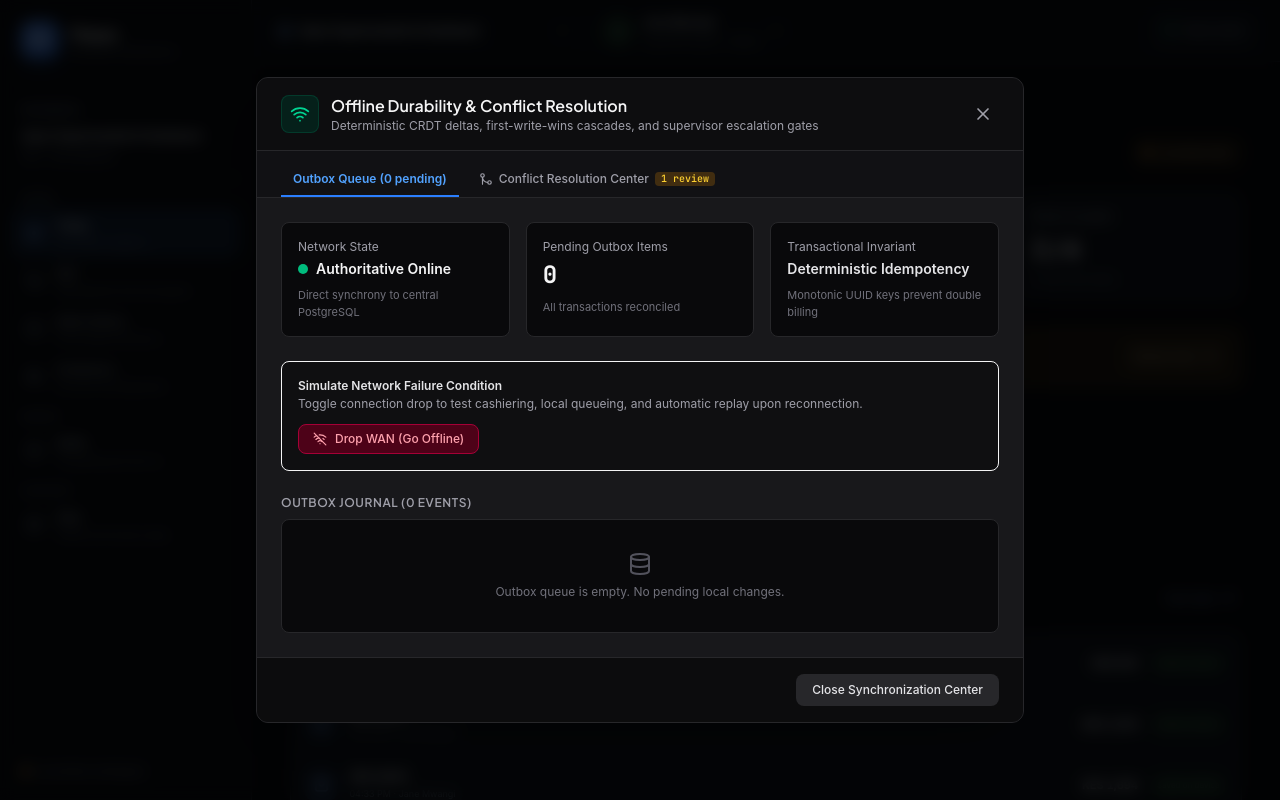
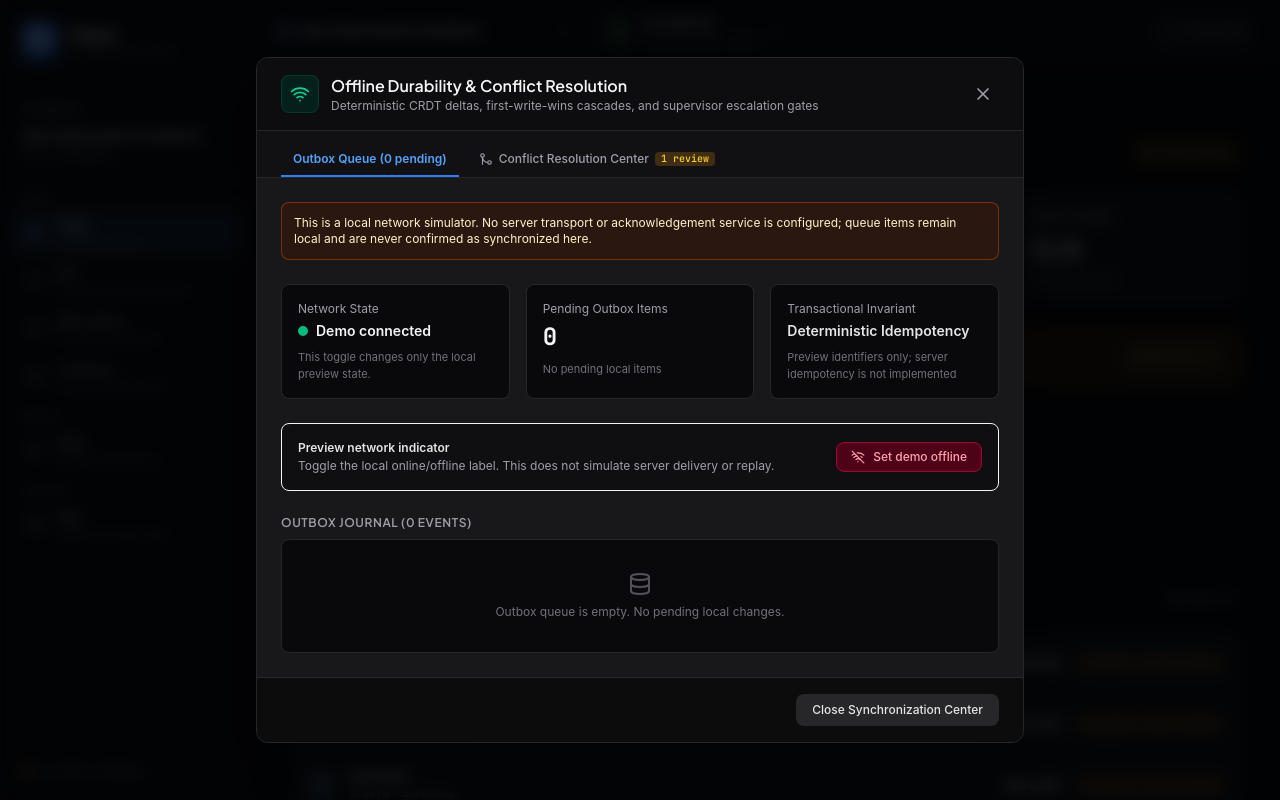
Before and after one commit to davemusau00/mazao-erp-v1, a React (Vite) app: page / in a window 1280 px wide. Both pictures are taken after a click on the button "Demo online". Built offline with nearby package versions, Linux system fonts and the light colour scheme.

Commit message:
feat: update LedgerView, ReceiptModal, HospitalityView, SalesHistoryView, SyncCenterModal, and storage for improved local demo functionality and error handling

```diff
--- a/src/components/hardware/ReceiptModal.tsx
+++ b/src/components/hardware/ReceiptModal.tsx
@@ -186,7 +186,7 @@ export const ReceiptModal: React.FC<ReceiptModalProps> = ({ order, tenant, onClo
             {/* Offline sync note if needed */}
             {order.syncStatus === 'pending_outbox' && (
               <div className="mt-2 p-1 bg-amber-100 border border-amber-300 rounded text-amber-900 text-[9px] text-center font-sans font-medium">
-                Offline Transaction · Saved in Local Outbox
+                Local preview record · not server-confirmed
               </div>
             )}
           </div>
--- a/src/components/home/TodayWorkspace.tsx
+++ b/src/components/home/TodayWorkspace.tsx
@@ -40,7 +40,7 @@ export function TodayWorkspace({ tenant, onNavigate }: { tenant: TenantProfile;
     </section>
 
     <section className="workspace-section"><div className="section-heading"><div><h2>Recent activity</h2><p>Sales recorded on this device today.</p></div><button type="button" className="text-action" onClick={() => onNavigate('sales')}>View sales <ArrowUpRight size={15} /></button></div>
-      {orders.length === 0 ? <div className="activity-empty"><ShoppingBag size={18} /><span>No sales recorded today.</span></div> : <div className="activity-list">{orders.slice(0, 5).map(order => <div className="activity-row" key={order.id}><div className="activity-mark"><ShoppingBag size={15} /></div><div className="activity-main"><strong>{order.orderNumber}</strong><small>{new Date(order.timestamp).toLocaleTimeString([], { hour: '2-digit', minute: '2-digit' })} · {order.cashierName}</small></div><strong className="activity-value">{money.format(order.total)}</strong><span className={`mini-status ${order.syncStatus === 'pending_outbox' ? 'pending' : 'confirmed'}`}>{order.syncStatus === 'pending_outbox' ? 'Waiting to sync' : 'Saved on device'}</span></div>)}</div>}
+      {orders.length === 0 ? <div className="activity-empty"><ShoppingBag size={18} /><span>No sales recorded today.</span></div> : <div className="activity-list">{orders.slice(0, 5).map(order => <div className="activity-row" key={order.id}><div className="activity-mark"><ShoppingBag size={15} /></div><div className="activity-main"><strong>{order.orderNumber}</strong><small>{new Date(order.timestamp).toLocaleTimeString([], { hour: '2-digit', minute: '2-digit' })} · {order.cashierName}</small></div><strong className="activity-value">{money.format(order.total)}</strong><span className="mini-status pending">Local preview · not server-confirmed</span></div>)}</div>}
     </section>
     <div className="prototype-footnote"><Clock3 size={14} /><span>Summary uses this device’s local demo data. Totals may not represent a server-confirmed report.</span></div>
   </div>;
--- a/src/components/sales/SalesHistoryView.tsx
+++ b/src/components/sales/SalesHistoryView.tsx
@@ -89,8 +89,8 @@ export const SalesHistoryView: React.FC<SalesHistoryViewProps> = ({
       showToast(`Order #${refundOrderTarget.orderNumber} successfully refunded & inventory restored.`);
       setRefundOrderTarget(null);
       refreshData();
-    } catch {
-      showToast('Failed to process refund.');
+    } catch (error) {
+      showToast(error instanceof Error ? error.message : 'Refund was not completed. Check the local record before retrying.');
     }
   };
 
@@ -482,7 +482,7 @@ export const SalesHistoryView: React.FC<SalesHistoryViewProps> = ({
       >
         <form id="refund-form" onSubmit={handleConfirmRefund} className="space-y-4">
           <div className="p-3.5 rounded-lg bg-rose-950/40 border border-rose-900/60 text-xs text-rose-300 leading-relaxed">
-            Executing this refund will immediately reverse the sales revenue in the General Ledger, restock the {refundOrderTarget?.items.length} item line(s) back into active catalogue inventory, and log a supervisor audit trail entry.
+            Local preview only: this records a full refund, separates the revenue and VAT reversals, restores stock, and adds a local audit entry. It is not an authoritative payment refund.
           </div>
 
           <div className="space-y-1">
--- a/src/components/sync/SyncCenterModal.tsx
+++ b/src/components/sync/SyncCenterModal.tsx
@@ -4,7 +4,6 @@ import { SyncConflict } from '../../types/erp';
 import {
   Wifi,
   WifiOff,
-  RefreshCw,
   X,
   Database,
   ArrowRight,
@@ -36,16 +35,6 @@ export const SyncCenterModal: React.FC<SyncCenterModalProps> = ({ isOpen, onClos
 
   const handleToggleOnline = () => {
     storage.toggleNetworkSimulation();
-    setTick(t => t + 1);
-  };
-
-  const handleManualFlush = () => {
-    storage.flushOutboxQueue();
-    setTick(t => t + 1);
-  };
-
-  const handleClearSynced = () => {
-    storage.clearSyncedOutbox();
     setTick(t => t + 1);
   };
 
@@ -118,6 +107,9 @@ export const SyncCenterModal: React.FC<SyncCenterModalProps> = ({ isOpen, onClos
 
         {/* Modal Scrollable Body */}
         <div className="flex-1 overflow-y-auto p-6 space-y-6">
+          <div role="status" className="rounded-lg border border-amber-800/70 bg-amber-950/40 p-3 text-xs text-amber-100">
+            This is a local network simulator. No server transport or acknowledgement service is configured; queue items remain local and are never confirmed as synchronized here.
+          </div>
           {/* TAB 1: OUTBOX QUEUE */}
           {activeTab === 'queue' && (
             <div className="space-y-6">
@@ -128,11 +120,11 @@ export const SyncCenterModal: React.FC<SyncCenterModalProps> = ({ isOpen, onClos
                   <div className="flex items-center gap-2">
                     <span className={`inline-block w-2.5 h-2.5 rounded-full ${isOnline ? 'bg-emerald-500' : 'bg-rose-500'}`} />
                     <span className="text-sm font-semibold text-zinc-100">
-                      {isOnline ? 'Authoritative Online' : 'Offline / Isolated'}
+                      {isOnline ? 'Demo connected' : 'Demo disconnected'}
                     </span>
                   </div>
                   <p className="text-[11px] text-zinc-500 mt-2">
-                    {isOnline ? 'Direct synchrony to central PostgreSQL' : 'Operating on durable IndexedDB queue'}
+                    {isOnline ? 'This toggle changes only the local preview state.' : 'Local preview mode; durability is limited to browser storage.'}
                   </p>
                 </div>
 
@@ -142,7 +134,7 @@ export const SyncCenterModal: React.FC<SyncCenterModalProps> = ({ isOpen, onClos
                     {pendingCount}
                   </div>
                   <p className="text-[11px] text-zinc-500 mt-2">
-                    {pendingCount > 0 ? 'Awaiting reconnection flush' : 'All transactions reconciled'}
+                    {pendingCount > 0 ? 'No remote acknowledgement received' : 'No pending local items'}
                   </p>
                 </div>
 
@@ -152,7 +144,7 @@ export const SyncCenterModal: React.FC<SyncCenterModalProps> = ({ isOpen, onClos
                     Deterministic Idempotency
                   </div>
                   <p className="text-[11px] text-zinc-500 mt-2">
-                    Monotonic UUID keys prevent double billing
+                    Preview identifiers only; server idempotency is not implemented
                   </p>
                 </div>
               </div>
@@ -160,9 +152,9 @@ export const SyncCenterModal: React.FC<SyncCenterModalProps> = ({ isOpen, onClos
               {/* Network Toggle Simulator */}
               <div className="flex flex-wrap items-center justify-between gap-3 p-4 bg-zinc-950/60 border border-zinc-850 rounded-lg">
                 <div className="space-y-0.5">
-                  <div className="text-xs font-semibold text-zinc-200">Simulate Network Failure Condition</div>
+                  <div className="text-xs font-semibold text-zinc-200">Preview network indicator</div>
                   <div className="text-xs text-zinc-400">
-                    Toggle connection drop to test cashiering, local queueing, and automatic replay upon reconnection.
+                    Toggle the local online/offline label. This does not simulate server delivery or replay.
                   </div>
                 </div>
                 <div className="flex items-center gap-2">
@@ -177,23 +169,24 @@ export const SyncCenterModal: React.FC<SyncCenterModalProps> = ({ isOpen, onClos
                     {isOnline ? (
                       <>
                         <WifiOff className="w-3.5 h-3.5" />
-                        Drop WAN (Go Offline)
+                        Set demo offline
                       </>
                     ) : (
                       <>
                         <Wifi className="w-3.5 h-3.5" />
-                        Restore WAN (Go Online)
+                        Set demo online
                       </>
                     )}
                   </button>
 
                   {isOnline && pendingCount > 0 && (
                     <button
-                      onClick={handleManualFlush}
-                      className="flex items-center gap-1.5 px-3 py-1.5 text-xs font-medium text-white bg-blue-600 hover:bg-blue-500 rounded-lg transition-colors"
+                      type="button"
+                      disabled
+                      title="No authenticated server transport is configured"
+                      className="flex items-center gap-1.5 px-3 py-1.5 text-xs font-medium text-zinc-500 bg-zinc-900 border border-zinc-800 rounded-lg cursor-not-allowed"
                     >
-                      <RefreshCw className="w-3.5 h-3.5" />
-                      Sync Outbox Now
+                      No server sync configured
                     </button>
                   )}
                 </div>
@@ -205,14 +198,6 @@ export const SyncCenterModal: React.FC<SyncCenterModalProps> = ({ isOpen, onClos
                   <h4 className="text-xs font-semibold uppercase tracking-wider text-zinc-400">
                     Outbox Journal ({queue.length} events)
                   </h4>
-                  {queue.some(q => q.status === 'synced') && (
-                    <button
-                      onClick={handleClearSynced}
-                      className="text-xs text-zinc-500 hover:text-zinc-300 transition-colors"
-                    >
-                      Clear Reconciled Records
-                    </button>
-                  )}
                 </div>
 
                 <div className="border border-zinc-800 rounded-lg bg-zinc-950 overflow-hidden max-h-56 overflow-y-auto">
@@ -228,10 +213,10 @@ export const SyncCenterModal: React.FC<SyncCenterModalProps> = ({ isOpen, onClos
                           <div className="flex items-center gap-3">
                             <span className={`px-2 py-0.5 rounded text-[10px] font-sans font-medium uppercase ${
                               item.status === 'synced'
-                                ? 'bg-emerald-950 text-emerald-400 border border-emerald-900'
+                                ? 'bg-zinc-900 text-zinc-400 border border-zinc-700'
                                 : 'bg-amber-950 text-amber-400 border border-amber-900'
                             }`}>
-                              {item.status}
+                              {item.status === 'synced' ? 'legacy demo label' : 'local only'}
                             </span>
                             <div>
                               <span className="font-semibold text-zinc-200 uppercase">{item.entityType}</span>
@@ -242,7 +227,7 @@ export const SyncCenterModal: React.FC<SyncCenterModalProps> = ({ isOpen, onClos
                             <span>{new Date(item.createdAt).toLocaleTimeString()}</span>
                             <ArrowRight className="w-3.5 h-3.5 text-zinc-600" />
                             <span className="text-zinc-300 font-sans">
-                              {item.entityType === 'sale' ? `Order #${item.payload.orderNumber}` :
+                              {item.entityType === 'sale' ? `${item.payload.type === 'refund' ? 'Refund for' : 'Order'} #${item.payload.orderNumber ?? item.payload.orderId ?? 'local record'}` :
                                item.entityType === 'room_folio' ? 'Folio Charge' :
                                item.entityType === 'stock' ? `Stock Adjustment` : 'Shift Update'}
                             </span>
--- a/src/services/storage.ts
+++ b/src/services/storage.ts
@@ -1,6 +1,6 @@
 /**
  * Mazao ERP Authoritative Storage & Offline Synchronization Engine
- * Local-First architecture using IndexedDB / LocalStorage with Outbox Queue,
+ * Browser-local demo storage using localStorage with a simulated outbox,
  * Granular Audit Logging, Role-Based Access Control, and Conflict Resolution.
  */
 
@@ -546,7 +546,9 @@ class StorageEngine {
     this.rooms = savedRooms ? JSON.parse(savedRooms) : INITIAL_ROOMS;
 
     const savedOrders = localStorage.getItem('mazao_orders');
-    this.orders = savedOrders ? JSON.parse(savedOrders) : this.seedInitialOrders();
+    this.orders = savedOrders
+      ? (JSON.parse(savedOrders) as SaleOrder[]).map(order => ({ ...order, syncStatus: 'pending_outbox' }))
+      : this.seedInitialOrders().map(order => ({ ...order, syncStatus: 'pending_outbox' }));
 
     const savedActiveShift = localStorage.getItem('mazao_active_shift');
     if (savedActiveShift) {
@@ -578,7 +580,9 @@ class StorageEngine {
     this.ledgerEntries = savedLedger ? JSON.parse(savedLedger) : this.seedInitialLedger();
 
     const savedOutbox = localStorage.getItem('mazao_outbox');
-    this.outboxQueue = savedOutbox ? JSON.parse(savedOutbox) : [];
+    this.outboxQueue = savedOutbox
+      ? (JSON.parse(savedOutbox) as OutboxItem[]).map(item => item.status === 'synced' ? { ...item, status: 'pending' } : item)
+      : [];
 
     const savedStaffId = localStorage.getItem('mazao_active_staff_id');
     if (savedStaffId) this.activeStaffId = savedStaffId;
@@ -613,8 +617,8 @@ class StorageEngine {
       localStorage.setItem('mazao_active_staff_id', this.activeStaffId);
       localStorage.setItem('mazao_shift_audit', JSON.stringify(this.auditLogs));
       localStorage.setItem('mazao_sync_conflicts', JSON.stringify(this.conflicts));
-    } catch {
-      // storage quota fallback
+    } catch (error) {
+      throw new Error('Local demo data could not be persisted. The requested change may not be durable; stop and reload only after checking browser storage.', { cause: error });
     }
     this.notify();
   }
@@ -998,26 +1002,14 @@ class StorageEngine {
   }
 
   public flushOutboxQueue(): void {
-    if (!this.isSimulatedOnline) return;
-
-    this.outboxQueue = this.outboxQueue.map(item => {
-      if (item.status === 'pending') {
-        return { ...item, status: 'synced', attempts: item.attempts + 1 };
-      }
-      return item;
-    });
-
-    this.orders = this.orders.map(o => ({
-      ...o,
-      syncStatus: 'synced',
-    }));
-
-    this.persist();
+    // There is no server transport in this preview. Keep local items pending;
+    // connectivity simulation must never be presented as server acknowledgement.
+    this.notify();
   }
 
   public clearSyncedOutbox(): void {
-    this.outboxQueue = this.outboxQueue.filter(item => item.status === 'pending');
-    this.persist();
+    // A local preview cannot verify that any queued item was remotely acknowledged.
+    throw new Error('Outbox records cannot be cleared: no server acknowledgement service is configured.');
   }
 
   // --- Products & Inventory ---
@@ -1051,7 +1043,7 @@ class StorageEngine {
       payload: movement,
       createdAt: new Date().toISOString(),
       attempts: 0,
-      status: this.isSimulatedOnline ? 'synced' : 'pending',
+      status: 'pending',
     });
 
     this.persist();
@@ -1107,7 +1099,7 @@ class StorageEngine {
       payload: { roomId, guestName, nights, charge: roomCharge },
       createdAt: new Date().toISOString(),
       attempts: 0,
-      status: this.isSimulatedOnline ? 'synced' : 'pending',
+      status: 'pending',
     });
 
     this.persist();
@@ -1131,7 +1123,7 @@ class StorageEngine {
       payload: { roomId, charge: fullCharge },
       createdAt: new Date().toISOString(),
       attempts: 0,
-      status: this.isSimulatedOnline ? 'synced' : 'pending',
+      status: 'pending',
     });
 
     this.persist();
@@ -1145,9 +1137,13 @@ class StorageEngine {
   ): { room: Room; charges: FolioCharge[]; changeDue: number; totalPaid: number } {
     const rm = this.rooms.find(r => r.id === roomId);
     if (!rm) throw new Error('Room not found');
+    if (rm.status !== 'occupied') throw new Error('Only an occupied room can be checked out.');
 
     const finalizedCharges = [...rm.folioCharges];
     const totalDue = finalizedCharges.reduce((acc, c) => acc + c.amount, 0);
+    if (!Number.isFinite(amountTendered) || amountTendered < totalDue) {
+      throw new Error(`Settlement is incomplete. Outstanding balance: ${Math.max(0, totalDue - amountTendered).toFixed(2)}.`);
+    }
     const changeDue = Math.max(0, amountTendered - totalDue);
 
     if (totalDue > 0) {
@@ -1192,11 +1188,6 @@ class StorageEngine {
     return { room: rm, charges: finalizedCharges, changeDue, totalPaid: totalDue };
   }
 
-  public checkOutGuest(roomId: string): FolioCharge[] {
-    const result = this.settleRoomFolio(roomId, 'cash', 0);
-    return result.charges;
-  }
-
   public updateRoomHousekeeping(roomId: string, status: Room['status']): void {
     const rm = this.rooms.find(r => r.id === roomId);
     if (rm) {
@@ -1217,20 +1208,8 @@ class StorageEngine {
   public refundOrder(orderId: string, reason: string, refundMethod: PaymentMethod): SaleOrder {
     const order = this.orders.find(o => o.id === orderId);
     if (!order) throw new Error('Order not found');
-
-    order.status = 'refunded';
-    order.refundReason = reason;
-    order.refundTimestamp = new Date().toISOString();
-
-    // Restock items
-    for (const item of order.items) {
-      this.adjustStock(
-        item.product.id,
-        item.quantity,
-        'adjustment',
-        `Return/Refund on #${order.orderNumber}: ${reason}`
-      );
-    }
+    if (order.status === 'refunded') throw new Error(`Order ${order.orderNumber} has already been refunded.`);
+    if (!reason.trim()) throw new Error('A refund reason is required.');
 
     // Ledger reversal
     const creditAccount =
@@ -1246,14 +1225,41 @@ class StorageEngine {
       'Returns',
       'Sales Revenue Reversal',
       creditAccount,
-      order.total
+      order.subtotal
     );
+    if (order.tax > 0) {
+      this.recordLedgerEntry(
+        `REFUND-VAT-${order.orderNumber}`,
+        `VAT reversal for refund #${order.orderNumber}`,
+        'Taxation',
+        'VAT Payable',
+        creditAccount,
+        order.tax
+      );
+    }
+
+    // Keep an explicit refund movement after all ledger validations succeed.
+    for (const item of order.items) {
+      this.adjustStock(item.product.id, item.quantity, 'adjustment', `Return/Refund on #${order.orderNumber}: ${reason}`);
+    }
+    order.status = 'refunded';
+    order.refundReason = reason;
+    order.refundTimestamp = new Date().toISOString();
 
     this.recordAuditLog({
       action: 'void_line_item',
       details: `Full order refund executed for #${order.orderNumber}: ${order.total} (${reason}) via ${refundMethod}`,
       amount: order.total,
       flagSeverity: 'warning',
+    });
+
+    this.outboxQueue.unshift({
+      id: `outbox-refund-${order.id}`,
+      entityType: 'sale',
+      payload: { type: 'refund', orderId: order.id, reason, refundMethod, amount: order.total },
+      createdAt: new Date().toISOString(),
+      attempts: 0,
+      status: 'pending',
     });
 
     this.persist();
@@ -1268,7 +1274,7 @@ class StorageEngine {
       id: 'ord-' + Date.now(),
       idempotencyKey,
       timestamp: now.toISOString(),
-      syncStatus: this.isSimulatedOnline ? 'synced' : 'pending_outbox',
+      syncStatus: 'pending_outbox',
       printed: false,
       status: 'completed',
     };
@@ -1354,7 +1360,7 @@ class StorageEngine {
       payload: order,
       createdAt: now.toISOString(),
       attempts: 0,
-      status: this.isSimulatedOnline ? 'synced' : 'pending',
+      status: 'pending',
     });
 
     this.persist();
@@ -1565,7 +1571,7 @@ class StorageEngine {
       payload: closedShift,
       createdAt: new Date().toISOString(),
       attempts: 0,
-      status: this.isSimulatedOnline ? 'synced' : 'pending',
+      status: 'pending',
     });
 
     this.persist();
@@ -1668,7 +1674,7 @@ class StorageEngine {
           amountTendered: total,
           changeDue: 0,
           timestamp: new Date(now - day.daysAgo * 86400000 - i * 3600000).toISOString(),
-          syncStatus: 'synced',
+          syncStatus: 'pending_outbox',
           printed: true,
         });
       }
```
Also changed, not shown: src/components/finance/LedgerView.tsx (+14 -10 lines), src/components/hospitality/HospitalityView.tsx (+36 -8 lines), 1 other file (tests, documents, lock files or other folders).
